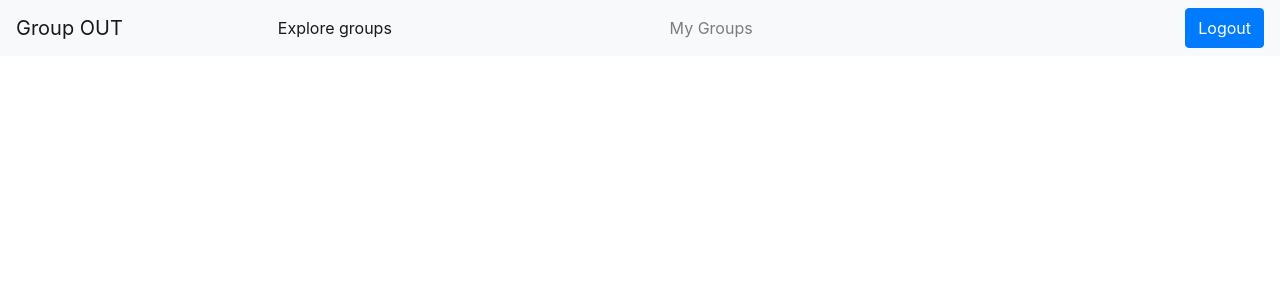
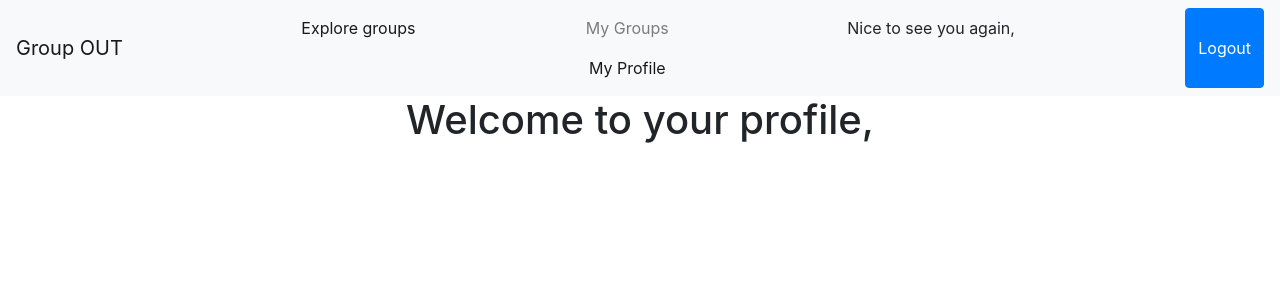
Before and after one commit to alexiordachescu/GroupOUT-frontend, a React (Create React App) app: page /profile in a window 1280 px wide. Shown: the top 300 px of the page. Built offline with nearby package versions, Linux system fonts and the light colour scheme; no server answers; sample sign-in values are in the browser's storage.

Commit message:
use selector to mount the member component on /profile page

```diff
--- a/src/App.js
+++ b/src/App.js
@@ -6,6 +6,7 @@ import Home from "./pages/Home/Home";
 import Navigation from "./components/Navigation";
 import MyGroup from "./pages/MyGroup/MyGroup";
 import GroupDetails from "./pages/GroupDetails/GroupDetails";
+import MyProfile from "./pages/MyProfile/MyProfile";
 
 function App() {
   return (
@@ -16,6 +17,7 @@ function App() {
         <Route exact path="/login" component={Login} />
         <Route path="/mygroups" component={MyGroup} />
         <Route path="/group/:id" component={GroupDetails} />
+        <Route path="/profile" component={MyProfile} />
         <Route exact path="/" component={Home} />
       </Switch>
     </div>
--- a/src/components/Member.js
+++ b/src/components/Member.js
@@ -3,10 +3,12 @@ import React from "react";
 export default function Member(props) {
   return (
     <div>
-      <h3>{props.firstName}</h3>
-      <p>
-        {props.description} {props.image}
-      </p>
+      {props.image}
+      <h3>
+        {props.firstName} {props.lastName}
+      </h3>
+      <p>{props.description}</p>
+      <p>{props.email}</p>
     </div>
   );
 }
--- a/src/components/Navigation/LoggedIn.js
+++ b/src/components/Navigation/LoggedIn.js
@@ -10,7 +10,9 @@ export default function LoggedIn() {
   const user = useSelector(selectUser);
   return (
     <>
-      <Nav.Item style={{ padding: ".5rem 1rem" }}>{user.email}</Nav.Item>
+      <Nav.Item style={{ padding: ".5rem 1rem" }}>
+        Nice to see you again, {user.firstName}
+      </Nav.Item>
       <Button onClick={() => dispatch(logOut())}>Logout</Button>
     </>
   );
--- a/src/components/Navigation/index.js
+++ b/src/components/Navigation/index.js
@@ -22,7 +22,12 @@ export default function Navigation() {
       <Navbar.Collapse id="basic-navbar-nav">
         <Nav style={{ width: "100%" }} fill>
           <NavbarItem path="/" linkText="Explore groups" />
-          {token ? <NavbarItem path="/mygroups" linkText="My Groups" /> : null}
+          {token ? (
+            <div>
+              <NavbarItem path="/mygroups" linkText="My Groups" />{" "}
+              <NavbarItem path="/profile" linkText="My Profile"></NavbarItem>
+            </div>
+          ) : null}
           {loginLogoutControls}
         </Nav>
       </Navbar.Collapse>
--- /dev/null
+++ b/src/pages/MyProfile/MyProfile.js
@@ -0,0 +1,22 @@
+import React from "react";
+import { selectUser } from "../../store/user/selectors";
+import { useSelector } from "react-redux";
+import Member from "../../components/Member";
+
+export default function MyProfile() {
+  const user = useSelector(selectUser);
+  console.log(user);
+  return (
+    <div>
+      <h1>Welcome to your profile, {user.firstName}</h1>
+      <Member
+        key={user.id}
+        image={user.imageUrl}
+        firstName={user.firstName}
+        lastName={user.lastName}
+        description={user.description}
+        email={user.email}
+      />
+    </div>
+  );
+}
```
Also changed, not shown: 1 other file (tests, documents, lock files or other folders).
